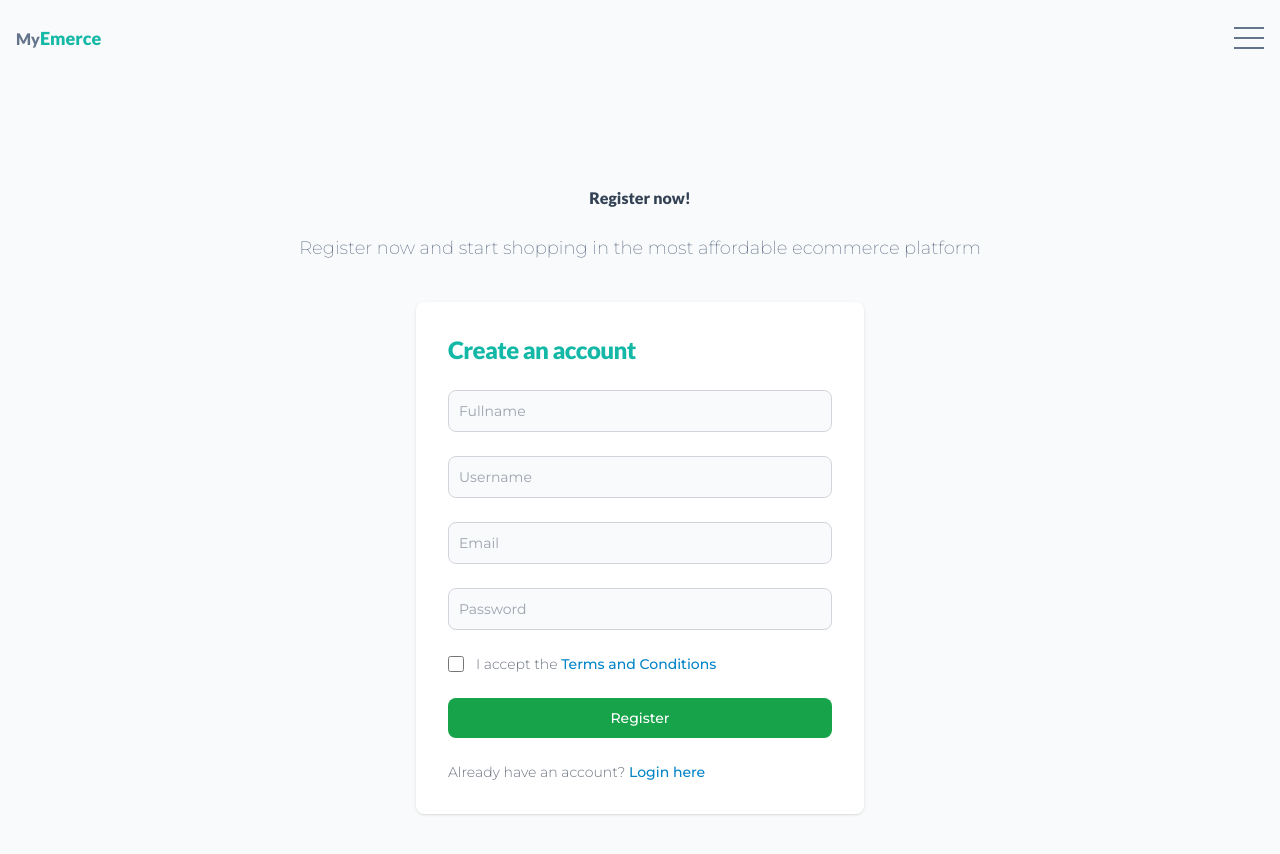
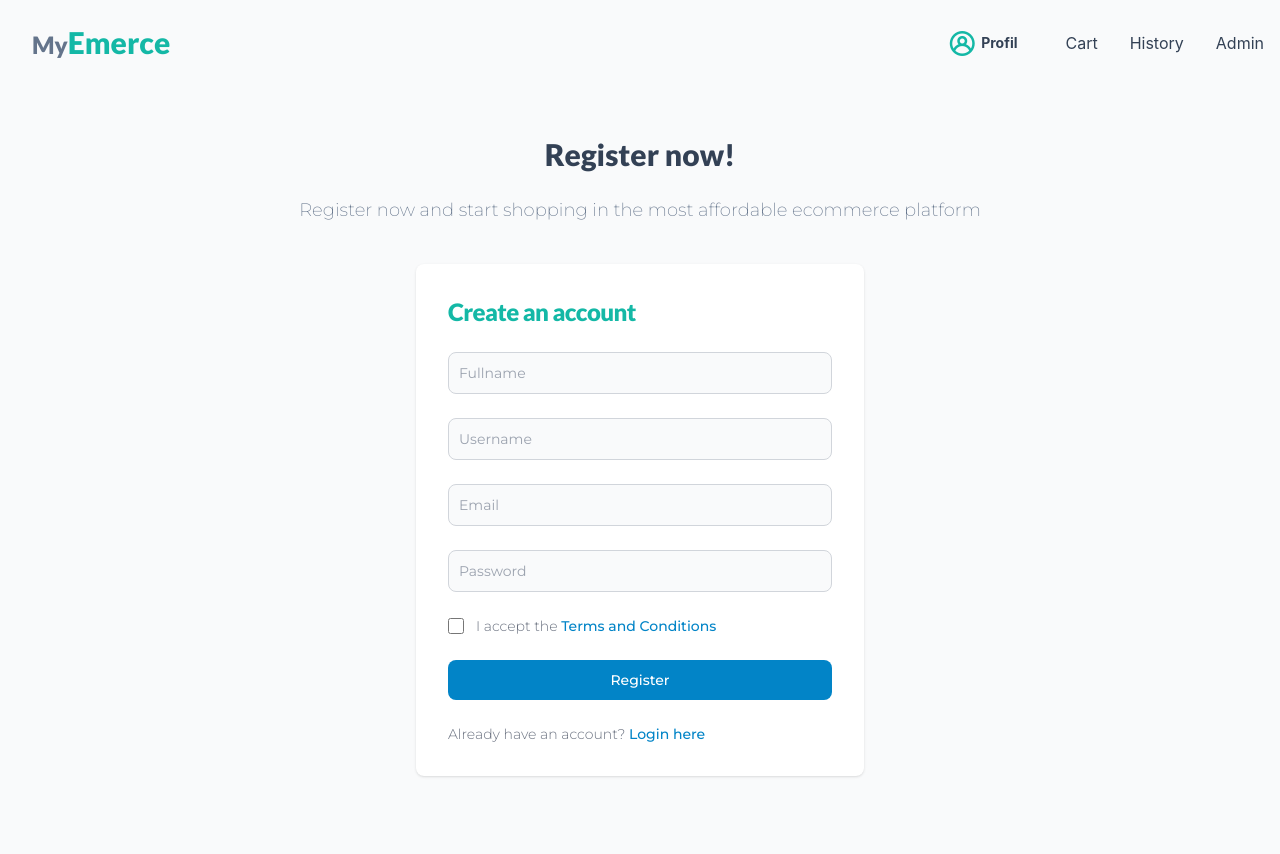
Before and after one commit to VirgiawanLR/ecommerce-FE, a React (Create React App) app: page /register in a window 1280 px wide. Shown: the top 854 px of the page. Built offline with nearby package versions, Linux system fonts and the light colour scheme; data requests are answered from the project's data file.

Commit message:
modify: navbar

```diff
--- a/src/App.css
+++ b/src/App.css
@@ -7,5 +7,22 @@
 }
 
 .hamburger-line {
-  @apply w-[30px] h-[2px] my-2 block bg-secondary;
+  @apply w-[30px] h-[2px] my-2 block bg-dark transition ease-in-out duration-300;
 }
+
+.hamburger-active > span:nth-child(1) {
+  @apply rotate-45;
+}
+
+.hamburger-active > span:nth-child(2) {
+  @apply scale-0;
+}
+
+.hamburger-active > span:nth-child(3) {
+  @apply -rotate-45;
+}
+
+.fixed-nav {
+  @apply fixed z-[9999] bg-white bg-opacity-60 shadow-md;
+  backdrop-filter: blur(6px);
+}
--- a/src/components/MyNavbar.jsx
+++ b/src/components/MyNavbar.jsx
@@ -1,39 +1,112 @@
-import React from "react";
+import React, { useState } from "react";
 //
 import { Link } from "react-router-dom";
 
 function MyNavbar() {
+  const [hamburgerClicked, setHamburgerClicked] = useState(false);
+
+  const hamButton = () => {
+    setHamburgerClicked(!hamburgerClicked);
+  };
+
+  window.onscroll = function () {
+    const header = document.querySelector("header");
+    const fixedNav = header.offsetTop;
+    if (window.scrollY > fixedNav) {
+      header.classList.add("fixed-nav");
+    } else {
+      header.classList.remove("fixed-nav");
+    }
+  };
+
   return (
     <header
       className=" bg-transparent absolute top-0 left-0 w-full
-  items-center z-10"
+  items-center z-10 transition duration-300"
     >
       <div className="container">
         <div className="flex items-center justify-between relative">
-          <div className="px-4">
+          <div className="px-8">
             <a
               href="#"
               className="no-underline font-extrabold text-secondary main-font
-               text-base block py-6"
+               text-base block py-6 lg:text-2xl"
             >
               My
-              <span className="text-lg font-extrabold text-primary">
+              <span
+                className="text-xl font-extrabold text-primary
+              lg:text-3xl"
+              >
                 Emerce
               </span>
             </a>
+          </div>
+          <div className="flex items-center gap-10 md:gap-0">
+            <div className="flex items-center gap-1 group">
+              <i class="uil uil-user-circle text-primary text-3xl hover:cursor-pointer"></i>
+              <span
+                className=" text-sm text-dark font-bold group-hover:text-primary
+                group-hover:cursor-pointer"
+              >
+                Profil
+              </span>
             </div>
             <div className="flex items-center px-4">
               <button
                 id="hamburger"
                 name="hamburger"
                 type="button"
-              className="
-            block absolute right-4"
+                onClick={hamButton}
+                className={
+                  hamburgerClicked
+                    ? "block absolute right-4 hamburger-active md:hidden"
+                    : "block absolute right-4 md:hidden"
+                }
               >
+                <span className="hamburger-line origin-top-left"></span>
                 <span className="hamburger-line"></span>
-              <span className="hamburger-line"></span>
-              <span className="hamburger-line"></span>
+                <span className="hamburger-line origin-bottom-left"></span>
               </button>
+            </div>
+            <div
+              id="nav-menu"
+              className={
+                hamburgerClicked
+                  ? [
+                      "absolute py-5 bg-white shadow-lg max-w-[250px]",
+                      "w-full rounded-lg top-16 right-2 md:static",
+                      "md:bg-transparent md:max-w-full",
+                    ].join(" ")
+                  : "hidden md:static md:block md:bg-transparent"
+              }
+            >
+              <ul className="block text-dark md:flex">
+                <li className="group">
+                  <button
+                    className="no-underline text-base py-2 mx-8 group-hover:text-primary
+                  lg:mx-4"
+                  >
+                    Cart
+                  </button>
+                </li>
+                <li className="group">
+                  <button
+                    className="no-underline text-base py-2 mx-8 group-hover:text-primary
+                  lg:mx-4"
+                  >
+                    History
+                  </button>
+                </li>
+                <li className="group">
+                  <button
+                    className="no-underline text-base py-2 mx-8 group-hover:text-primary
+                  lg:mx-4"
+                  >
+                    Admin
+                  </button>
+                </li>
+              </ul>
+            </div>
           </div>
         </div>
       </div>
@@ -42,44 +115,3 @@ function MyNavbar() {
 }
 
 export default MyNavbar;
-
-//navbar v.2.0
-
-// import {
-//   Navbar,
-//   Nav,
-//   NavItem,
-//   NavLink,
-//   UncontrolledDropdown,
-//   DropdownToggle,
-//   NavbarBrand,
-//   NavbarText,
-//   DropdownMenu,
-//   DropdownItem,
-// } from "reactstrap";
-// <div>
-//   <Navbar className=" bg-slate-100">
-//     <NavbarBrand>MyEmmerce</NavbarBrand>
-//     <Nav>
-//       <NavItem>
-//         <NavLink>Hello, username</NavLink>
-//       </NavItem>
-//       <UncontrolledDropdown nav inNavbar>
-//         <DropdownToggle nav caret>
-//           Pages
-//         </DropdownToggle>
-//         <DropdownMenu end>
-//           <DropdownItem>
-//             <Link to="/cart">Cart</Link>
-//           </DropdownItem>
-//           <DropdownItem>
-//             <Link to="/history">History</Link>
-//           </DropdownItem>
-//           <DropdownItem>
-//             <Link to="/admin">Admin</Link>
-//           </DropdownItem>
-//         </DropdownMenu>
-//       </UncontrolledDropdown>
-//     </Nav>
-//   </Navbar>
-// </div>
--- a/src/components/form-component/RegisterButton.jsx
+++ b/src/components/form-component/RegisterButton.jsx
@@ -4,10 +4,10 @@ function RegisterButton(props) {
   return (
     <button
       type="submit"
-      className="w-full text-white bg-green-600 hover:bg-green-700
-      focus:ring-4 focus:outline-none focus:ring-green-300 font-medium
-      rounded-lg text-sm px-5 py-2.5 text-center dark:bg-green-600
-    dark:hover:bg-green-700 dark:focus:ring-green-800"
+      className="w-full text-white bg-sky-600 hover:bg-sky-700
+      focus:ring-4 focus:outline-none focus:ring-sky-300 font-medium
+      rounded-lg text-sm px-5 py-2.5 text-center dark:bg-sky-600
+    dark:hover:bg-sky-700 dark:focus:ring-sky-800"
     >
       {props.text}
     </button>
--- a/src/pages/auth/Register.jsx
+++ b/src/pages/auth/Register.jsx
@@ -41,12 +41,12 @@ function Register() {
   };
 
   return (
-    <section className="bg-gray-50 dark:bg-gray-900 py-20 secondary-font">
+    <section className="bg-gray-50 dark:bg-gray-900 py-16 secondary-font">
       <div
         className="flex flex-col items-center text-center justify-center px-6
-      py-8 mx-auto md:h-screen lg:py-0"
+      py-8 mx-auto"
       >
-        <h1 className="mt-10 mb-6 main-font font-extrabold text-dark">
+        <h1 className="mt-10 mb-6 main-font text-3xl font-extrabold text-dark">
           Register now!
         </h1>
         <h3 className=" font-extralight mb-10 text-lg text-secondary">
```
Lines whose indentation alone changed are shown as unchanged.
